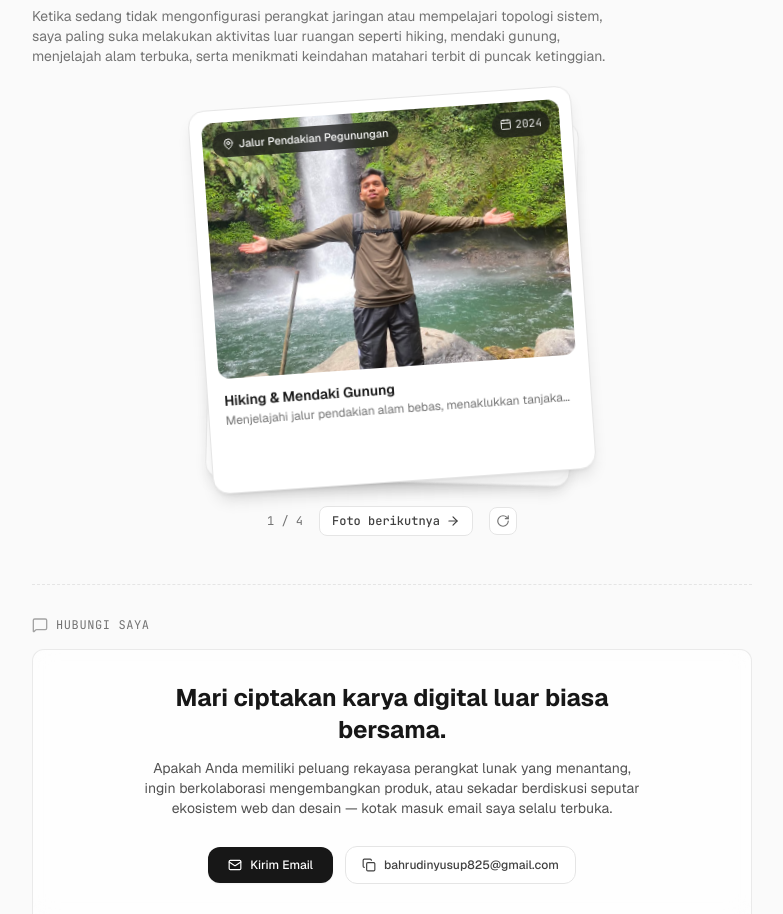
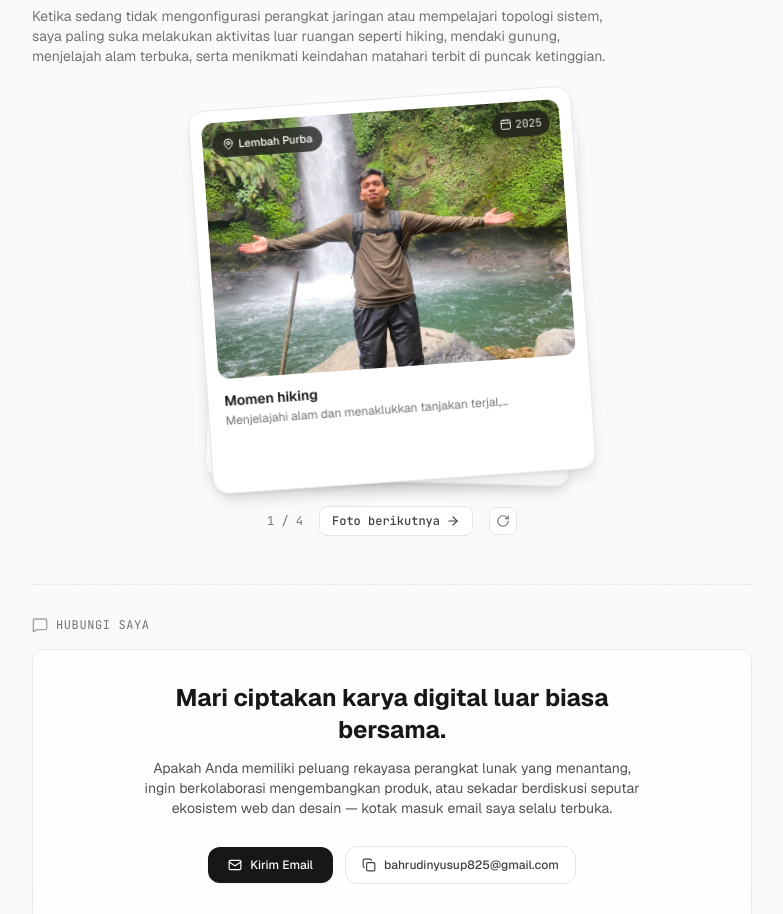
Before and after one commit to Yantokumar/bahrudinyusupcaruban, a React (Vite) app: page / in a window 1280 px wide. Shown: the part 2267-3181 px from the top of the page, without its empty margins (248-1031 px from the left). Built offline with nearby package versions, Linux system fonts and the light colour scheme.

Commit message:
docs: perbarui detail lokasi dan judul foto hiking (Gunung Luhur & Lembah Purba)

```diff
--- a/src/config.ts
+++ b/src/config.ts
@@ -153,38 +153,38 @@ export const portfolioConfig: PortfolioConfig = {
   outsideTheIde: [
     {
       id: "photo-1",
-      title: "Hiking & Mendaki Gunung",
-      caption: "Menjelajahi jalur pendakian alam bebas, menaklukkan tanjakan terjal, dan menyegarkan pikiran di ketinggian.",
+      title: "Momen hiking",
+      caption: "Menjelajahi alam dan menaklukkan tanjakan terjal, menyegarkan pikiran di ketinggian.",
       imageUrl: "/outdoor.jpeg",
-      location: "Jalur Pendakian Pegunungan",
-      year: "2024",
+      location: "Lembah Purba",
+      year: "2025",
       rotation: -4,
     },
     {
       id: "photo-2",
-      title: "Matahari Terbit di Puncak",
-      caption: "Menikmati lautan awan emas dan hangatnya sinar mentari pagi di puncak gunung setelah pendakian dini hari.",
+      title: "Sunrise Gunung Luhur",
+      caption: "Menikmati keindahan alam dan hangatnya sinar mentari pagi di puncak gunung setelah pendakian dini hari.",
       imageUrl: "/outdoor1.jpeg",
-      location: "Puncak Gunung (2.500+ mdpl)",
-      year: "2024",
+      location: "Gunung Luhur",
+      year: "2025",
       rotation: 3,
     },
     {
       id: "photo-3",
-      title: "Trekking Menyusuri Hutan Alami",
-      caption: "Menikmati udara sejuk pegunungan, rimbunnya vegetasi hijau, dan aliran air alami sepanjang perjalanan.",
+      title: "Mencapai puncak Gunung Luhur",
+      caption: "Menikmati udara sejuk dan pemandangan dari ketinggian.",
       imageUrl: "/outdoor2.jpeg",
-      location: "Lembah & Jalur Hutan",
-      year: "2024",
+      location: "Gunung Luhur",
+      year: "2025",
       rotation: -2,
     },
     {
       id: "photo-4",
-      title: "Momen Pendakian & Basecamp",
-      caption: "Momen istirahat dan kebersamaan di tenda camp di tengah sejuknya udara malam pegunungan.",
+      title: "Momen hiking",
+      caption: "Menikmati suasana alam dan kebersamaan di tengah sejuknya udara.",
       imageUrl: "/outdoor3.jpeg",
-      location: "Pos Camp Pendakian",
-      year: "2024",
+      location: "Lembah Purba",
+      year: "2026",
       rotation: 4,
     },
   ],
```
